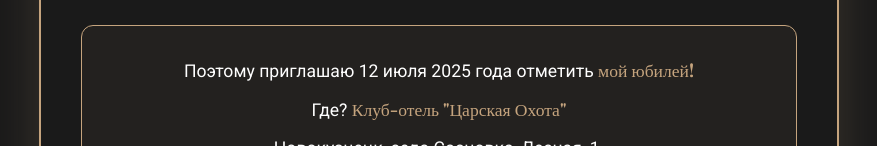
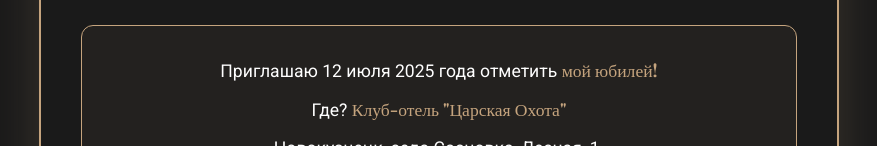
Before and after one commit to Copy1ngN1nja/Birthday50, a plain HTML site: page index.html in a window 1280 px wide. Shown: the part 192-338 px from the top of the page, without its empty margins (201-1078 px from the left). Drawn offline with nearby package versions, Linux system fonts and the light colour scheme.

Commit message:
Update index.html

```diff
--- a/index.html
+++ b/index.html
@@ -247,7 +247,7 @@
             </h1>
             <!-- <h1>50 лет - Время праздновать!</h1> -->
             <div class="event-details">
-                <p>Поэтому приглашаю 12 июля 2025 года отметить <span class="highlight">мой юбилей!</span></p>
+                <p>Приглашаю 12 июля 2025 года отметить <span class="highlight">мой юбилей!</span></p>
                 <p>Где? <span class="highlight">Клуб-отель "Царская Охота"</span></p>
                 <p>Новокузнецк, село Сосновка, Лесная, 1.</p>
                 <p>Когда? <span class="highlight">15:30</span></p>
```
